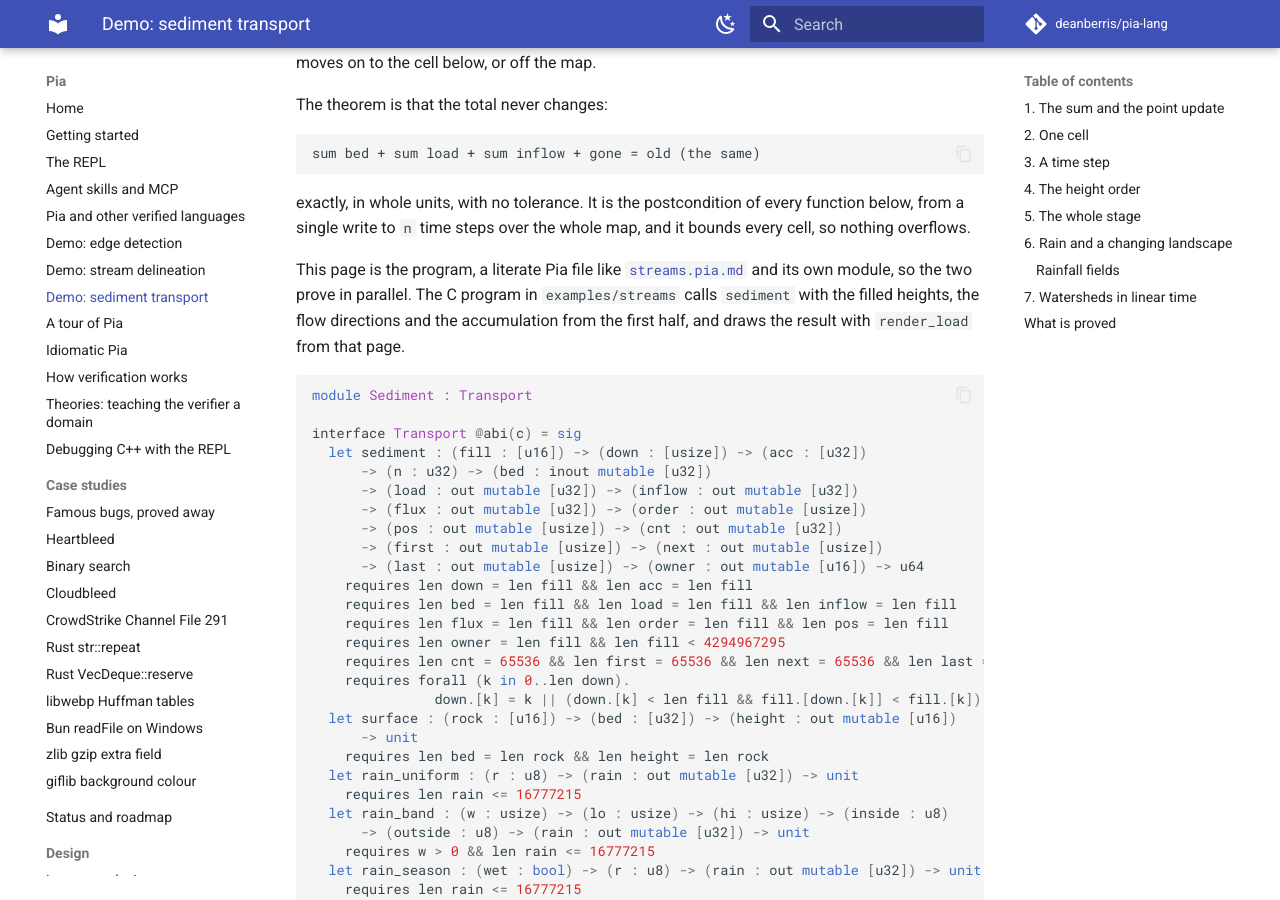
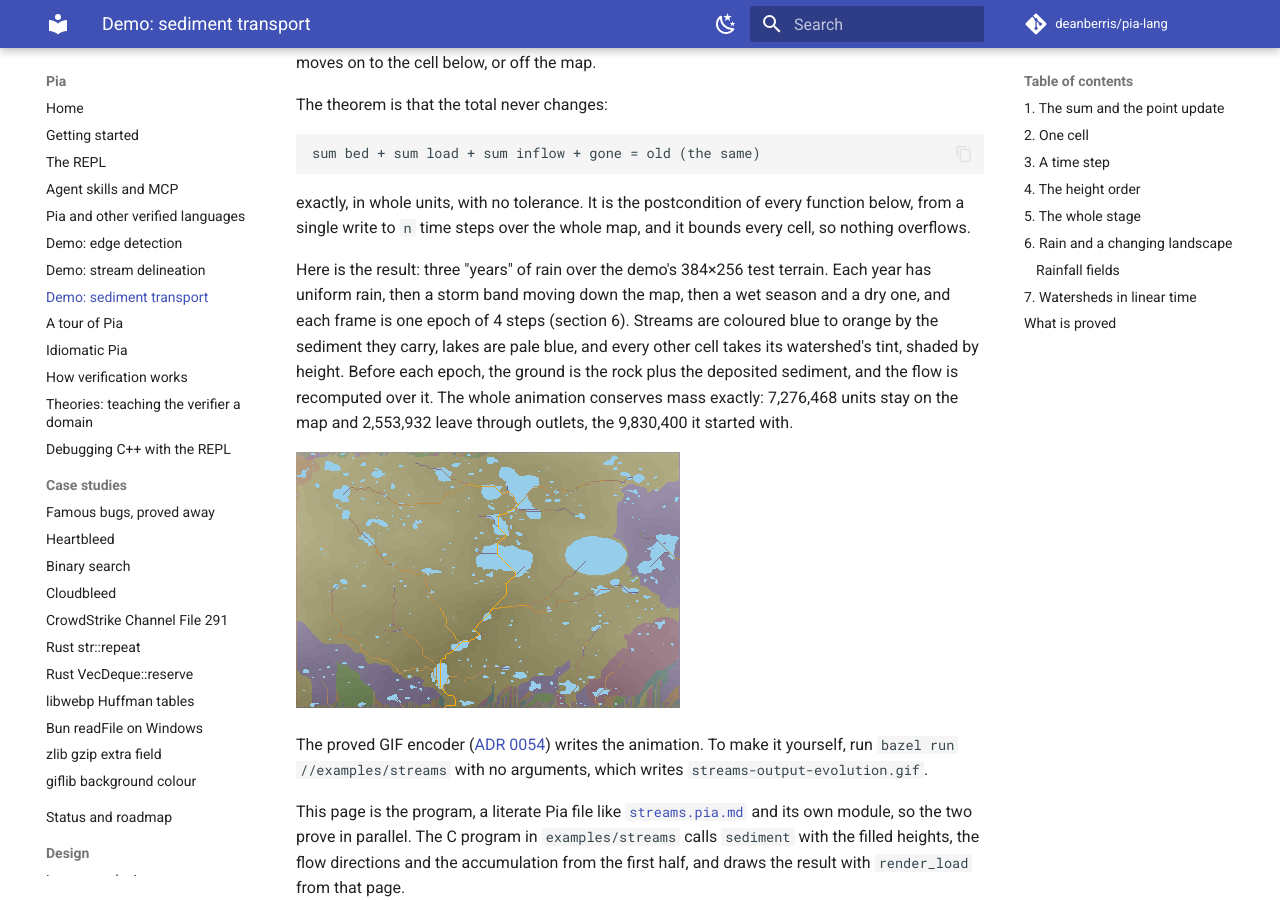
Before and after one commit to deanberris/pia-lang, an MkDocs documentation site: the page built from docs/sediment.pia.md, in a window 1280 px wide and 900 px high, scrolled down 350 px. Built offline with MkDocs 1.6.1 and Material for MkDocs 9.7.7, drawn with Linux system fonts in a browser that asks for light colours; comment, search, counter and statistics services are not loaded.

Commit message:
Show the sediment evolution GIF on the sediment demo page (#389)
Co-Authored-By: Claude Opus 5.5 <noreply@anthropic.com>
Claude-Session: https://claude.ai/code/session_01SkMSau8GYchC8LfRm5uTAt

```diff
--- a/docs/sediment.pia.md
+++ b/docs/sediment.pia.md
@@ -23,6 +23,22 @@ sum bed + sum load + sum inflow + gone = old (the same)
 exactly, in whole units, with no tolerance. It is the postcondition of
 every function below, from a single write to `n` time steps over the whole
 map, and it bounds every cell, so nothing overflows.
+
+Here is the result: three "years" of rain over the demo's 384×256 test
+terrain. Each year has uniform rain, then a storm band moving down the map,
+then a wet season and a dry one, and each frame is one epoch of 4 steps
+(section 6). Streams are coloured blue to orange by the sediment they carry,
+lakes are pale blue, and every other cell takes its watershed's tint, shaded
+by height. Before each epoch, the ground is the rock plus the deposited
+sediment, and the flow is recomputed over it. The whole animation conserves
+mass exactly: 7,276,468 units stay on the map and 2,553,932 leave through
+outlets, the 9,830,400 it started with.
+
+![Sediment moving over the test terrain for 24 epochs](images/sediment-evolution.gif)
+
+The proved GIF encoder ([ADR 0054](adr/0054-proved-gif-and-inflate-codecs.md))
+writes the animation. To make it yourself, run `bazel run //examples/streams`
+with no arguments, which writes `streams-output-evolution.gif`.
 
 This page is the program, a literate Pia file like
 [`streams.pia.md`](streams.pia.md) and its own module, so the two prove in
```
Also changed, not shown: CODEMAP.md (+1 -1 lines), docs/images/sediment-evolution.gif (added).
